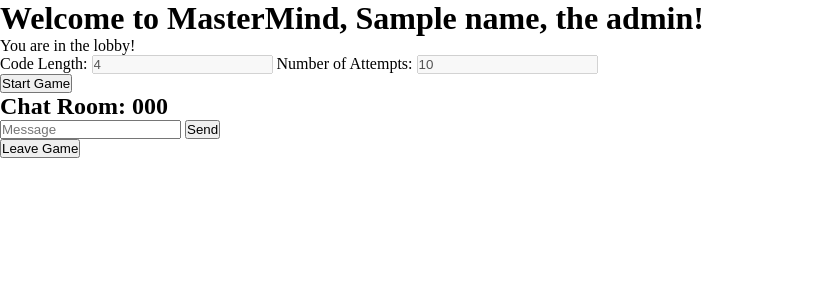
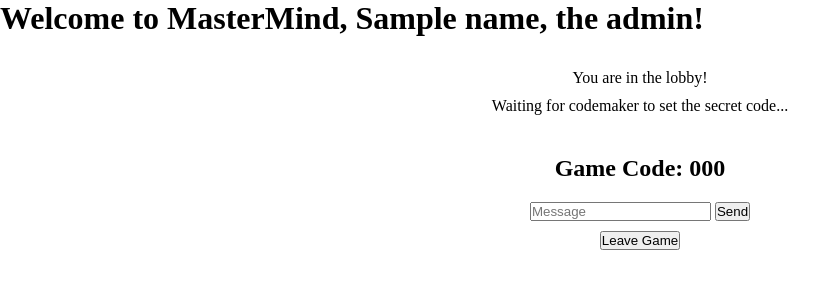
Before and after one commit to franciscobortega/mastermind, a Flask app: template templates/multiplayer-game.html in a window 1280 px wide. Shown: the top 300 px of the page, without its empty margins (0-839 px from the left). Run offline with Flask 3, Linux system fonts and the light colour scheme; the template is opened without the code that fills it: most values are stand-ins (such as "Sample title", 1, 10 or a date in 2020); some libraries are stand-ins or nearby versions.

Commit message:
Added styling to multiplayer interface

```diff
--- a/static/css/styles.css
+++ b/static/css/styles.css
@@ -18,10 +18,46 @@
   gap: 10px;
 }
 
+.message-container {
+  display: flex;
+  flex-direction: column;
+  justify-content: center;
+  align-items: center;
+  gap: 10px;
+  padding: 40px;
+}
+
 #game-board {
   display: none;
 }
 
 #lobby-options {
   display: block;
+  display: flex;
+  flex-direction: column;
+  justify-content: center;
+  align-items: center;
+  gap: 10px;
+  margin-top: 32px;
 }
+
+.attempts-container {
+  display: grid;
+  grid-template-columns: 1fr 1fr;
+  min-height: 100px;
+  margin: 32px;
+}
+
+.attempts-container ul {
+  background-color: #eee;
+}
+
+.attempts-container li {
+  list-style: none;
+}
+
+.title {
+  background-color: #ccc;
+  text-align: center;
+  font-weight: bold;
+}
--- a/static/js/multiplayer.js
+++ b/static/js/multiplayer.js
@@ -70,18 +70,14 @@ const sendFeedback = () => {
   feedbackInput.value = "";
 };
 
-function startGame() {
-  console.log("clciked start game");
-
-  // You can also emit an event to the server indicating that the game has started
-  // This event can trigger server-side logic to initialize the game state
+const startGame = () => {
   socket.emit("start_game");
-}
+};
 
 socket.on("update_room", () => {
   // Hide lobby options
   document.getElementById("lobby-options").style.display = "none";
 
-  // Display the game board or relevant game components
+  // Display the game board
   document.getElementById("game-board").style.display = "block";
 });
--- a/templates/multiplayer-game.html
+++ b/templates/multiplayer-game.html
@@ -3,6 +3,8 @@ endblock %} {% block content %}
 <h1>Welcome to MasterMind, {{ name }}, the {{ user_role }}!</h1>
 <div id="lobby-options">
   <p>You are in the lobby!</p>
+
+  {% if user_role == 'codemaker' %}
   <form id="lobby-form">
     <label for="codelength-input">Code Length: </label>
     <input
@@ -22,10 +24,13 @@ endblock %} {% block content %}
     />
   </form>
   <button id="start-game-btn" onclick="startGame()">Start Game</button>
+  {% else %}
+  <p>Waiting for codemaker to set the secret code...</p>
+  {% endif %}
 </div>
 
 <div class="message-container">
-  <h2>Chat Room: {{ code }}</h2>
+  <h2>Game Code: {{ code }}</h2>
   <div class="messages" id="messages"></div>
   <div class="inputs" id="inputs">
     <input
@@ -46,15 +51,6 @@ endblock %} {% block content %}
 </div>
 
 <div id="game-board">
-  <div id="players-container">
-    <p>Players</p>
-    {% if user_role == 'codemaker' %}
-    <p>You are the codemaker!</p>
-    {% else %}
-    <p>You are the codebreaker!</p>
-    {% endif %}
-  </div>
-
   {% if user_role == 'codemaker' %}
   <form id="secret-form">
     <label for="secret-input">Enter the secret code(e.g., 0123): </label>
@@ -70,12 +66,12 @@ endblock %} {% block content %}
     luck!
   </p>
 
-  <div>
+  <div class="attempts-container">
     <ul class="guesses-container">
-      <li class="guesses">Guesses</li>
+      <li class="guesses title">Guesses</li>
     </ul>
     <ul class="feedback-container">
-      <li class="feedback">Feedback</li>
+      <li class="feedback title">Feedback</li>
     </ul>
   </div>
 
```
